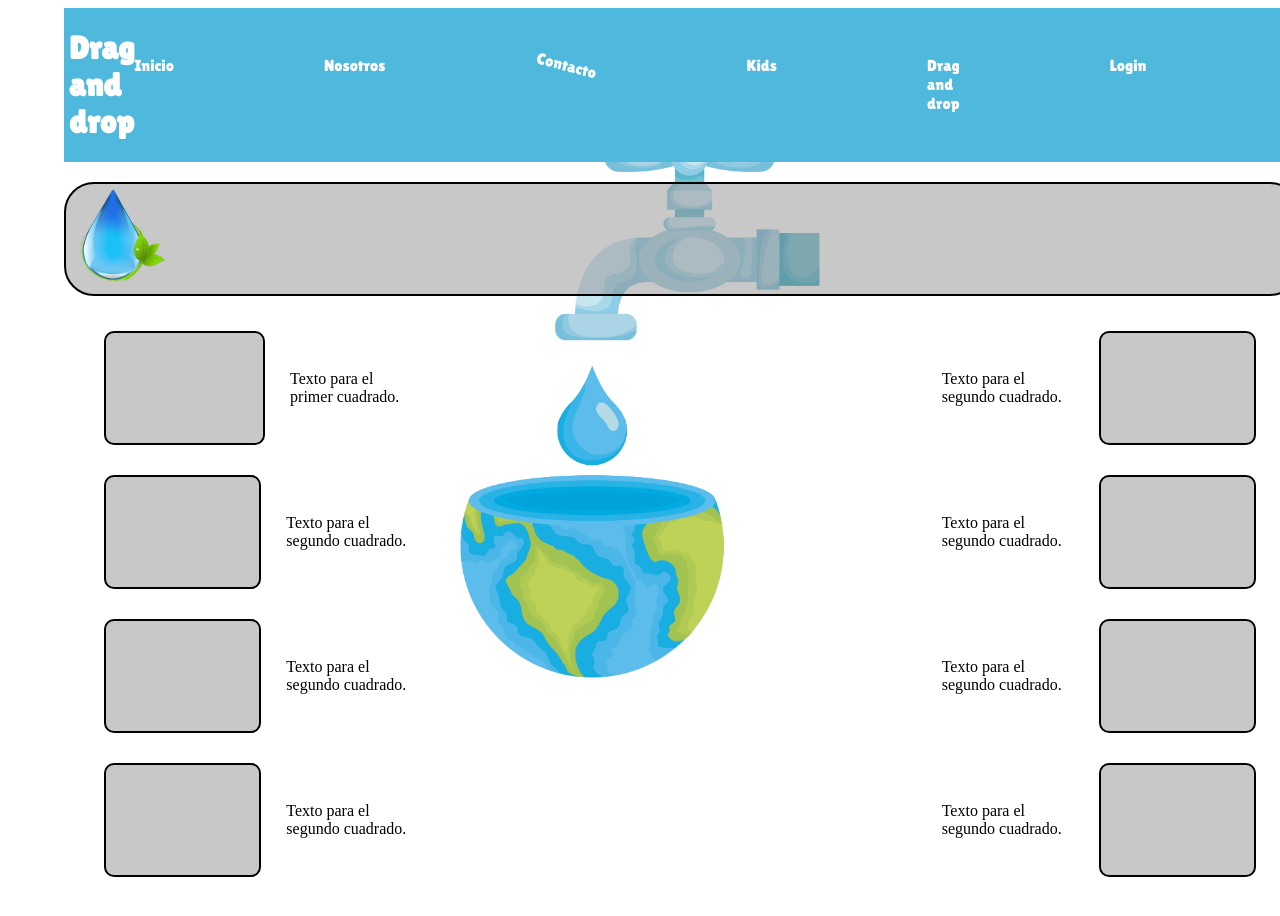
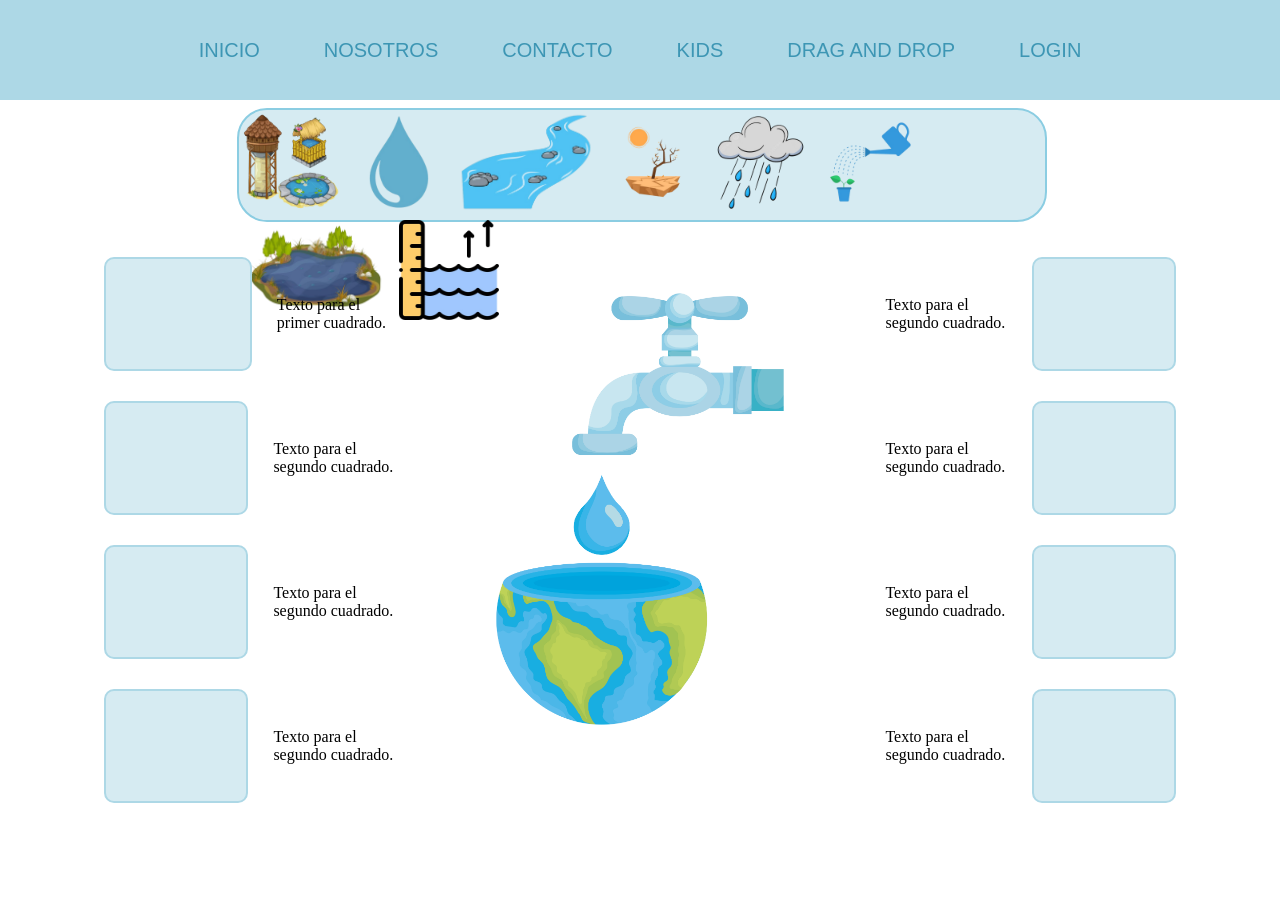
Before and after one commit to victor23daw2/GP1, a plain HTML site: page drag_and_drop.html in a window 1280 px wide. Before the commit the page ends 892 px from the top, so only its background shows below. Drawn offline with Linux system fonts and the light colour scheme.

Commit message:
v.5 -  He añadido el drag and drop y una nueva barra de navegación

```diff
--- a/Assets/CSS/dragAndDrop.css
+++ b/Assets/CSS/dragAndDrop.css
@@ -2,21 +2,22 @@ body {
   background-image: url("../Images/grifo.jpg");
   background-repeat: no-repeat;
   background-position: center;
-  background-size: 50%;
+  background-size: 40%;
   display: grid;
   margin-left: 5%;
   margin-right: 5%;
-  height: 100vh;
+  padding-bottom: 15%;
 }
 
 .drag {
-  width: 100%;
+  width: 70%;
+  margin-left: 15%;
   height: 110px;
   border-radius: 30px;
-  background-color: rgba(138, 138, 138, 0.471);
+  background-color: rgba(173, 216, 230, 0.5);
   margin-top: 20px;
   margin-bottom: 20px;
-  border: 2px solid #000;
+  border: 2px solid rgb(139, 205, 226);
 }
 
 img {
@@ -48,11 +49,11 @@ img {
 .square {
   width: 240px;
   height: 110px;
-  background-color: rgba(138, 138, 138, 0.471);
+  background-color: rgba(173, 216, 230, 0.5);
   border-radius: 10px;
   margin-right: 25px;
   margin-left: 25px;
-  border: 2px solid #000;
+  border: 2px solid lightblue;
 }
 
 .text {
--- a/Assets/CSS/style.css
+++ b/Assets/CSS/style.css
@@ -13,33 +13,112 @@ header {
 h2 {
   font-family: "Kanit", sans-serif;
 }
-nav ul {
+/* Fondo de todas las paginas y estilos de la barra de navegacion */
+nav {
+  background-color: lightblue;
   display: flex;
-  list-style: none;
-  padding: 0;
-  margin: 0;
+  justify-content: center;
+  align-items: center;
+  width: 100%;
+  position: fixed;
+  top: 0;
+  left: 0;
+  right: 0;
+  z-index: 1000;
+  height: 100px;
 }
 
-nav ul li {
-  margin-right: 150px;
+.header {
+  display: flex;
+  justify-content: space-between;
+  align-items: center;
+  color: #fff;
+  padding: 10px;
+  margin-left: 60px;
+  width: 90%;
+  position: relative;
+  z-index: 1;
 }
 
-nav ul li a {
-  color: white;
-  text-decoration: none;
-  transition: color 0.3s;
-}
-nav ul li a.active {
-  transform: rotate(15deg);
-  display: inline-block;
-  transition: transform 0.3s ease;
+
+.nav {
+  font-family: 'Exo 2', sans-serif;
+  text-transform: uppercase;
+  text-align: center;
+  font-weight: 300;
+  display: flex;
+  justify-content: center;
+  align-items: center;
+  width: 100%;
 }
 
-nav ul li a:hover {
-  transform: rotate(25deg);
+.nav * {
+  box-sizing: border-box;
+  transition: all .35s ease;
+}
+
+.nav li {
   display: inline-block;
-  transition: transform 0.3s ease;
+  list-style: outside none none;
+  margin: .5em 1em;
+  padding: 0;
 }
+
+.nav a {
+  padding: .5em .8em;
+  color: rgb(61, 150, 180);
+  position: relative;
+  text-decoration: none;
+  font-size: 20px;
+}
+
+.nav a::before,
+.nav a::after {
+  content: '';
+  height: 14px;
+  width: 14px;
+  position: absolute;
+  transition: all .35s ease;
+  opacity: 0;
+}
+
+.nav a::before {
+  content: '';
+  right: 0;
+  top: 0;
+  border-top: 3px solid rgb(38, 127, 157);
+  border-right: 3px solid rgb(38, 127, 157);
+  transform: translate(-100%, 50%);
+}
+
+.nav a:after {
+  content: '';
+  left: 0;
+  bottom: 0;
+  border-bottom: 3px solid rgb(38, 127, 157);
+  border-left: 3px solid rgb(38, 127, 157);
+  transform: translate(100%, -50%)
+}
+
+.nav a:hover:before,
+.nav a:hover:after{
+  transform: translate(0,0);
+  opacity: 1;
+}
+
+.nav a:hover {
+  color: rgb(38, 127, 157);
+}
+
+ul {
+  list-style-type: none;
+  display: flex;
+  margin: 0;
+  padding: 0;
+  color: rgb(11, 67, 86);
+}
+
+/* Fondo de todas las paginas y estilos de la barra de navegacion */
 form {
   align-content: center;
 }
--- a/drag_and_drop.html
+++ b/drag_and_drop.html
@@ -11,7 +11,7 @@
     <header>
       <h1>Drag and drop</h1>
       <nav>
-        <ul>
+        <ul class="nav">
           <li><a href="index.html">Inicio</a></li>
           <li><a href="nosotros.html">Nosotros</a></li>
           <li><a href="contacto.html" class="active">Contacto</a></li>
@@ -23,7 +23,14 @@
     </header>
 
     <div class="drag">
-      <img id="gota" src="./Assets/Images/gotaAgua.png" draggable="true" />
+      <img id="reservas_agua" src="./Assets/Images/reservas_agua.png" draggable="true" />
+      <img id="gota" src="./Assets/Images/gota.png" draggable="true" />
+      <img id="rio" src="./Assets/Images/rio.png" draggable="true" />
+      <img id="sequia" src="./Assets/Images/sequia.png" draggable="true" />
+      <img id="lluvia" src="./Assets/Images/lluvia.png" draggable="true" />
+      <img id="regar" src="./Assets/Images/regar.png" draggable="true" />
+      <img id="lago" src="./Assets/Images/lago.png" draggable="true" />
+      <img id="mar" src="./Assets/Images/nivel_mar.png" draggable="true" />
     </div>
     <div class="containers">
       <div class="container-left">
--- a/drag_and_drop.js
+++ b/drag_and_drop.js
@@ -1,30 +1,31 @@
-/*
- * programa que mostra com es pot treballar amb l'API D&D
- * es un programa que permet jugar al 3 en ratlla
- * @author sergi.grau@fje.edu
- * @version 1.0
- * date 25.12.2016
- * format del document UTF-8
- *
- * CHANGELOG
- * 25.12.2016
- * - programa que mostra com es pot treballar amb l'API D&D
- *
- * NOTES
- * ORIGEN
- * Desenvolupament en entorn client. Escola del clot
- */
 window.onload = function () {
-  var tds = document.querySelectorAll("div");
-  [].forEach.call(tds, function (item) {
+    var elements = document.querySelectorAll(".square, .drag");
+
+    [].forEach.call(elements, function (item) {
+      item.addEventListener("dragenter", gestionarEntradaDrag, false);
+      item.addEventListener("dragleave", gestionarSalirDrag, false);
       item.addEventListener("dragover", gestionarSobreDrag, false);
       item.addEventListener("drop", gestionarDrop, false);
     });
 
-  var imatges = document.querySelectorAll("img");
+    var imatges = document.querySelectorAll(".drag img");
     [].forEach.call(imatges, function (item) {
       item.addEventListener("dragstart", gestionarIniciDrag, false);
     });
+
+    function gestionarEntradaDrag(ev) {
+      // Cambia el color de fondo solo si el elemento tiene la clase "square".
+      if (ev.target.classList.contains("square")) {
+        ev.target.style.backgroundColor = "lightblue";
+      }
+    }
+
+    function gestionarSalirDrag(ev) {
+      // Restaura el color de fondo solo si el elemento tiene la clase "square".
+      if (ev.target.classList.contains("square")) {
+        ev.target.style.backgroundColor = "";
+      }
+    }
 
     function gestionarSobreDrag(ev) {
       ev.preventDefault();
@@ -37,6 +38,19 @@ window.onload = function () {
     function gestionarDrop(ev) {
       ev.preventDefault();
       var data = ev.dataTransfer.getData("imatge");
-    ev.target.appendChild(document.getElementById(data));
+
+      // Verifica si el contenedor es un square y no tiene una imagen
+      if (ev.target.classList.contains("square") && !ev.target.querySelector("img")) {
+        // Mueve la imagen al contenedor
+        var draggedElement = document.getElementById(data);
+        ev.target.appendChild(draggedElement);
+
+        // Restaura el color de fondo del square
+        ev.target.style.backgroundColor = "lightblue";
+      } else if (ev.target.classList.contains("drag")) {
+        // Si el contenedor es .drag, simplemente agrega la imagen al contenedor
+        var draggedElement = document.getElementById(data);
+        ev.target.appendChild(draggedElement);
+      }
     }
   };
--- a/style.css
+++ /dev/null
@@ -1,61 +0,0 @@
-body {
-    background-image: url("IMATGES/grifo.jpg");
-    background-repeat: no-repeat;
-    background-position: center;
-    background-size: 50%;
-    display: grid;
-    margin-left: 5%;
-    margin-right: 5%;
-    height: 100vh;
-  }
-
-  .drag {
-    width: 100%;
-    height: 110px;
-    border-radius: 30px;
-    background-color: rgba(138, 138, 138, 0.471);
-    margin-top: 20px;
-    margin-bottom: 20px;
-    border: 2px solid #000;
-  }
-
-  img {
-    object-fit: cover;
-    height: 100px;
-    margin: 2px;
-    cursor: pointer;
-
-  }
-
-  .container-left {
-    width: 30%;
-  }
-
-  .container-right {
-    width: 30%;
-  }
-
-  .containers {
-    display: flex;
-    justify-content: space-between;
-}
-
-  .container {
-    display: flex;
-    align-items: center;
-    padding: 15px;
-  }
-
-  .square {
-    width: 240px;
-    height: 110px;
-    background-color: rgba(138, 138, 138, 0.471);
-    border-radius: 10px;
-    margin-right: 25px;
-    margin-left: 25px;
-    border: 2px solid #000;
-  }
-
-  .text {
-    color: black;
-  }
```
Also changed, not shown: contacto.html (+1 -1 lines), index.html (+1 -1 lines), kids.html (+1 -1 lines), login.html (+1 -1 lines), nosotros.html (+1 -1 lines), servidor-node.js (+65 -2 lines), Assets/Images/gota.png (added), Assets/Images/lago.png (added), Assets/Images/lluvia.png (added), Assets/Images/nivel_mar.png (added), Assets/Images/regar.png (added), Assets/Images/reservas_agua.png (added), Assets/Images/rio.png (added), Assets/Images/sequia.png (added). Lines whose indentation alone changed are shown as unchanged.
